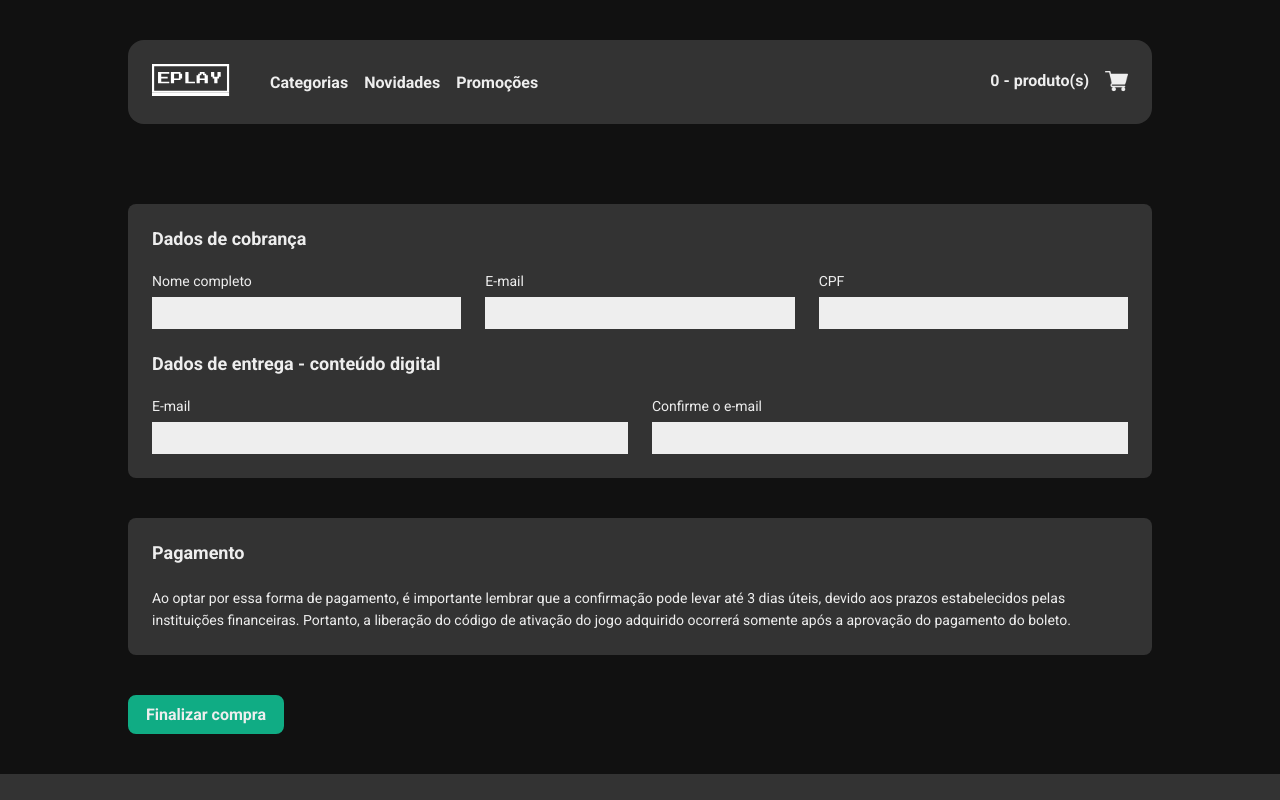
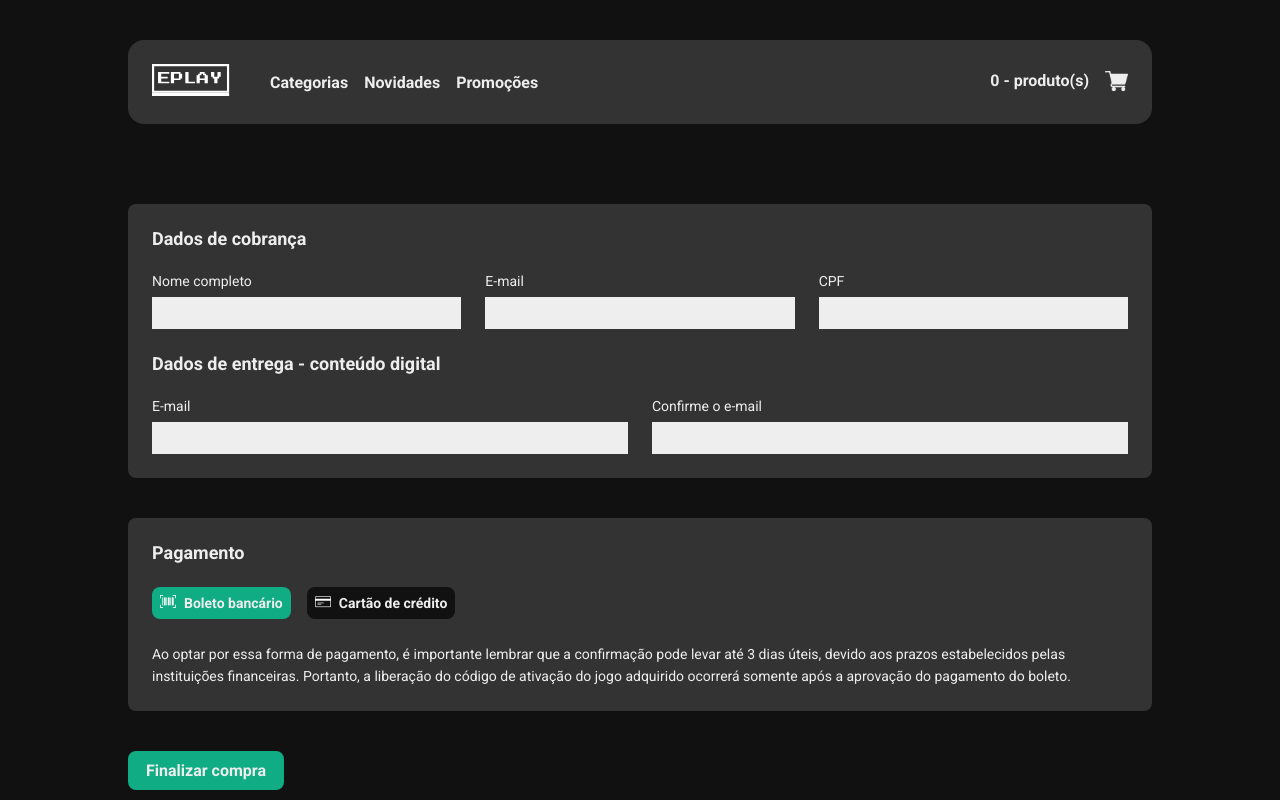
Before and after one commit to CleitonLahm/E-play, a React (Create React App) app: page /checkout in a window 1280 px wide. Shown: the top 800 px of the page. Built offline with nearby package versions, Linux system fonts and the light colour scheme.

Commit message:
criando as opcoes de pagamento

```diff
--- a/src/pages/Checkout/index.tsx
+++ b/src/pages/Checkout/index.tsx
@@ -2,7 +2,10 @@ import { useState } from 'react'
 import Button from '../../components/Button'
 import Card from '../../components/Card'
 
-import { InputGroup, Row } from './styles'
+import boleto from '../../assets/images/boleto.png'
+import cartao from '../../assets/images/cartao.png'
+
+import { InputGroup, Row, TabButton } from './styles'
 
 const Checkout = () => {
   const [payWithCard, setPayWithCard] = useState(false)
@@ -39,7 +42,22 @@ const Checkout = () => {
         </>
       </Card>
       <Card title="Pagamento">
-        <div>
+        <>
+          <TabButton
+            isActive={!payWithCard}
+            onClick={() => setPayWithCard(false)}
+          >
+            <img src={boleto} alt="Boleto" />
+            Boleto bancário
+          </TabButton>
+          <TabButton
+            isActive={payWithCard}
+            onClick={() => setPayWithCard(true)}
+          >
+            <img src={cartao} alt="Cartão de crédito" />
+            Cartão de crédito
+          </TabButton>
+          <div className="margin-top">
             {payWithCard ? (
               <>
                 <Row>
@@ -48,7 +66,9 @@ const Checkout = () => {
                     <input type="text" id="cardOwner" />
                   </InputGroup>
                   <InputGroup>
-                  <label htmlFor="cpfCardOwner">CPF do titular do cartão</label>
+                    <label htmlFor="cpfCardOwner">
+                      CPF do titular do cartão
+                    </label>
                     <input type="text" id="cpfCardOwner" />
                   </InputGroup>
                 </Row>
@@ -75,7 +95,7 @@ const Checkout = () => {
                   </InputGroup>
                 </Row>
                 <Row marginTop="24px">
-                <InputGroup maxWidth="116px">
+                  <InputGroup maxWidth="150px">
                     <label htmlFor="installments">Parcelamento</label>
                     <select>
                       <option>1x de R$ 200,00</option>
@@ -90,11 +110,12 @@ const Checkout = () => {
                 Ao optar por essa forma de pagamento, é importante lembrar que a
                 confirmação pode levar até 3 dias úteis, devido aos prazos
                 estabelecidos pelas instituições financeiras. Portanto, a
-              liberação do código de ativação do jogo adquirido ocorrerá somente
-              após a aprovação do pagamento do boleto.
+                liberação do código de ativação do jogo adquirido ocorrerá
+                somente após a aprovação do pagamento do boleto.
               </p>
             )}
           </div>
+        </>
       </Card>
       <Button type="button" title="Clique aqui para finalizar a compra">
         Finalizar compra
--- a/src/pages/Checkout/styles.ts
+++ b/src/pages/Checkout/styles.ts
@@ -9,10 +9,15 @@ type RowProps = {
   marginTop?: string
 }
 
+type TabButtonProps = {
+  isActive: boolean
+}
+
 export const Row = styled.div<RowProps>`
   display: flex;
   gap: 24px;
   margin-top: ${(props) => props.marginTop || '0'};
+  align-items: flex-end;
 `
 export const InputGroup = styled.div<InputGroupProps>`
   flex: auto;
@@ -25,7 +30,8 @@ export const InputGroup = styled.div<InputGroupProps>`
     display: block;
   }
 
-  input {
+  input,
+  select {
     background-color: ${cores.branca};
     height: 32px;
     padding: 0 8px;
@@ -33,3 +39,20 @@ export const InputGroup = styled.div<InputGroupProps>`
     width: 100%;
   }
 `
+export const TabButton = styled.button<TabButtonProps>`
+  border-radius: 8px;
+  font-size: 14px;
+  font-weight: bold;
+  color: ${cores.branca};
+  background-color: ${(props) => (props.isActive ? cores.verde : cores.preto)};
+  height: 32px;
+  border: none;
+  margin-right: 16px;
+  padding: 0 8px;
+  cursor: pointer;
+
+  img {
+    max-width: 16px;
+    margin-right: 8px;
+  }
+`
```
Also changed, not shown: src/assets/images/boleto.png (added), src/assets/images/cartao.png (added). Lines whose indentation alone changed are shown as unchanged.
